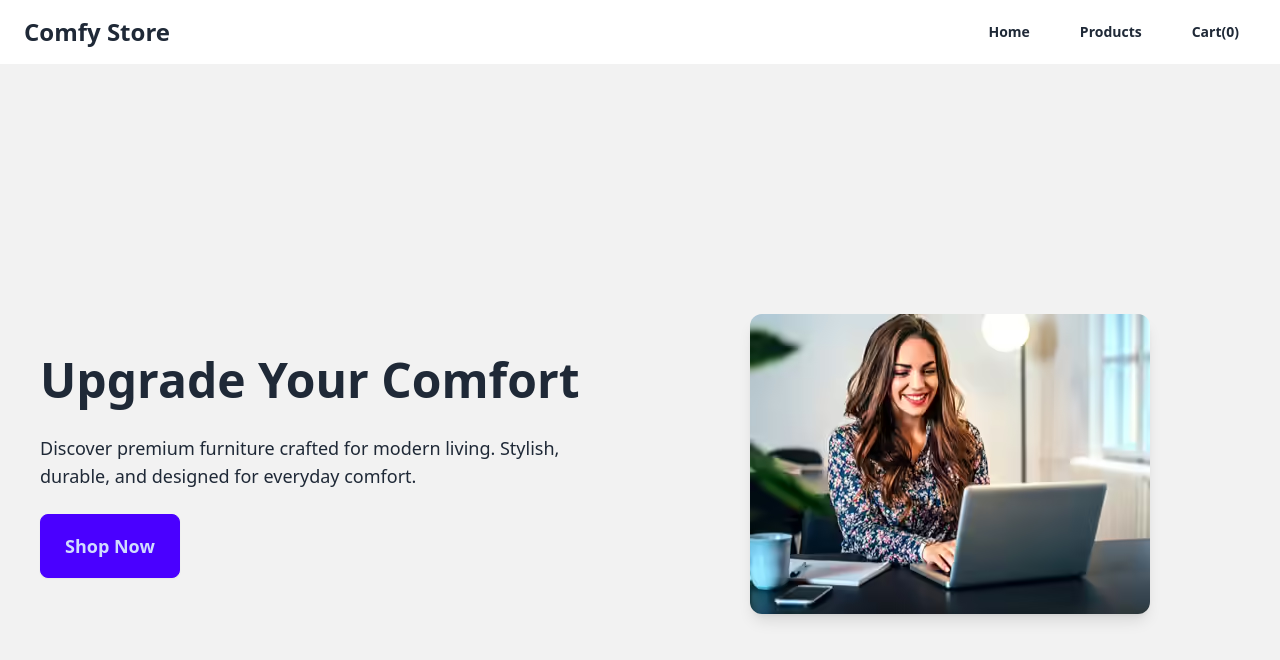
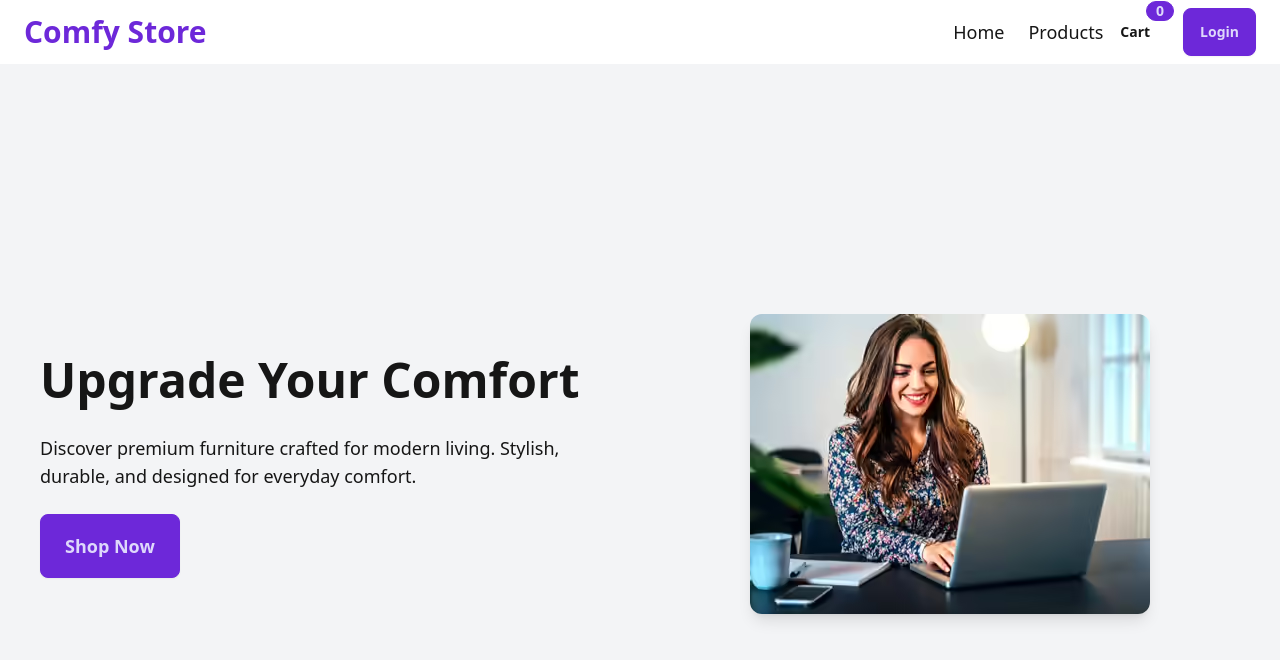
Before and after one commit to BraveCoder-S/comfy, a React (Vite) app in the folder comfy-store/: page / in a window 1280 px wide. Shown: the top 660 px of the page. Built offline with nearby package versions, Linux system fonts and the light colour scheme.

Commit message:
altering design

```diff
--- a/comfy-store/index.html
+++ b/comfy-store/index.html
@@ -1,5 +1,5 @@
 <!doctype html>
-<html lang="en" data-theme="light">
+<html lang="en" data-theme="comfy">
   <head>
     <meta charset="UTF-8" />
     <link rel="icon" type="image/svg+xml" href="/favicon.svg" />
--- a/comfy-store/src/Components/Navbar.jsx
+++ b/comfy-store/src/Components/Navbar.jsx
@@ -4,25 +4,40 @@ export default function Navbar() {
   const { cart } = useCart();
   const totalItems = cart.reduce((sum, item) => sum + item.quantity, 0);
 
-
   return (
-    <div className="navbar bg-base-100 px-6 shadow-sm">
+    <nav className="navbar bg-base-100 shadow-sm px-6">
+      {/* LEFT — LOGO */}
       <div className="flex-1">
-        <a className="text-2xl font-bold">Comfy Store</a>
+        <Link to="/" className="text-3xl font-bold text-primary">
+          Comfy Store
+        </Link>
       </div>
 
-      <div className="flex-none gap-4">
-        <Link to="/" className="btn btn-ghost">
+      {/* CENTER — LINKS */}
+      <div className="hidden md:flex gap-6 text-lg">
+        <Link to="/" className="hover:text-primary">
           Home
         </Link>
-        <Link to="/products" className="btn btn-ghost">
+        <Link to="/products" className="hover:text-primary">
           Products
         </Link>
+      </div>
 
-        <Link to="/Cart" className="btn btn-ghost">
-          Cart({totalItems})
+      {/* RIGHT — CART + LOGIN */}
+      <div className="flex-none gap-4 flex items-center">
+        {/* CART BUTTON */}
+        <Link to="/cart" className="btn btn-ghost relative">
+          Cart
+          <span className="badge badge-primary absolute -top-2 -right-2">
+            {totalItems}
+          </span>
+        </Link>
+
+        {/* LOGIN BUTTON */}
+        <Link to="/login" className="btn btn-primary">
+          Login
         </Link>
       </div>
-    </div>
+    </nav>
   );
 }
--- a/comfy-store/src/Components/pages/OrderSuccess.jsx
+++ b/comfy-store/src/Components/pages/OrderSuccess.jsx
@@ -8,11 +8,27 @@ export default function OrderSuccess() {
   const total = orderItems.reduce((sum, item) => sum + item.price * item.quantity, 0);
 
   useEffect(() => {
-    setorderItems(cart);
-    setTimeout(() => {
-      clearCart();
-    }, 500); // 500ms delay
-  }, []); // run only once
+  // 1️⃣ Freeze the cart items
+  setOrderedItems(cart);
+
+  // 2️⃣ Create an order object
+  const order = {
+    id: Date.now(),
+    items: cart,
+    total,
+    date: new Date().toLocaleString(),
+  };
+
+  // 3️⃣ Save to localStorage
+  const existingOrders = JSON.parse(localStorage.getItem("orders")) || [];
+  existingOrders.push(order);
+  localStorage.setItem("orders", JSON.stringify(existingOrders));
+
+  // 4️⃣ Clear cart after delay
+  setTimeout(() => {
+    clearCart();
+  }, 500);
+}, []);
 
   return (
     <main className="min-h-screen bg-base-200 p-10 flex flex-col items-center">
--- a/comfy-store/tailwind.config.js
+++ b/comfy-store/tailwind.config.js
@@ -6,7 +6,18 @@ export default {
   },
   plugins: [require("daisyui")],
   daisyui: {
-    themes: ["light"],
-    darkTheme: "light", // force light even if system is dark
+    themes: [
+      {
+        comfy: {
+          primary: "#6d28d9",
+          secondary: "#9333ea",
+          accent: "#a855f7",
+          neutral: "#1f2937",
+          "base-100": "#ffffff",
+          "base-200": "#f3f4f6",
+          "base-300": "#e5e7eb",
+        },
+      },
+    ],
   },
 };
```
